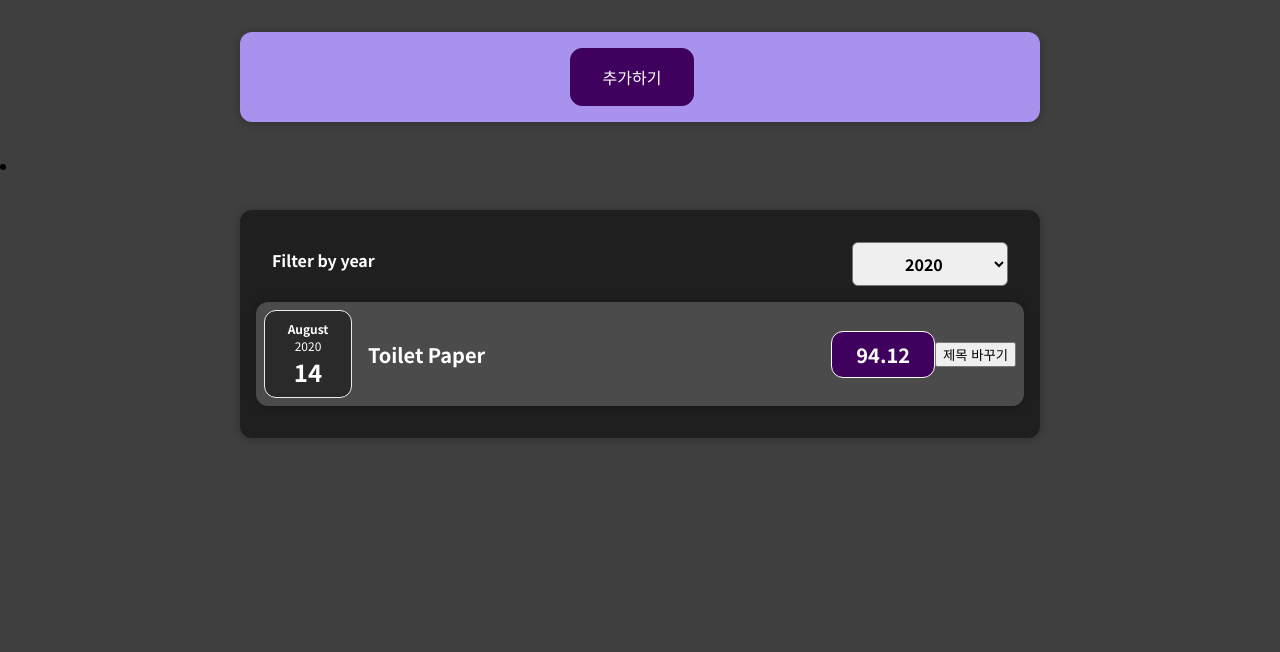
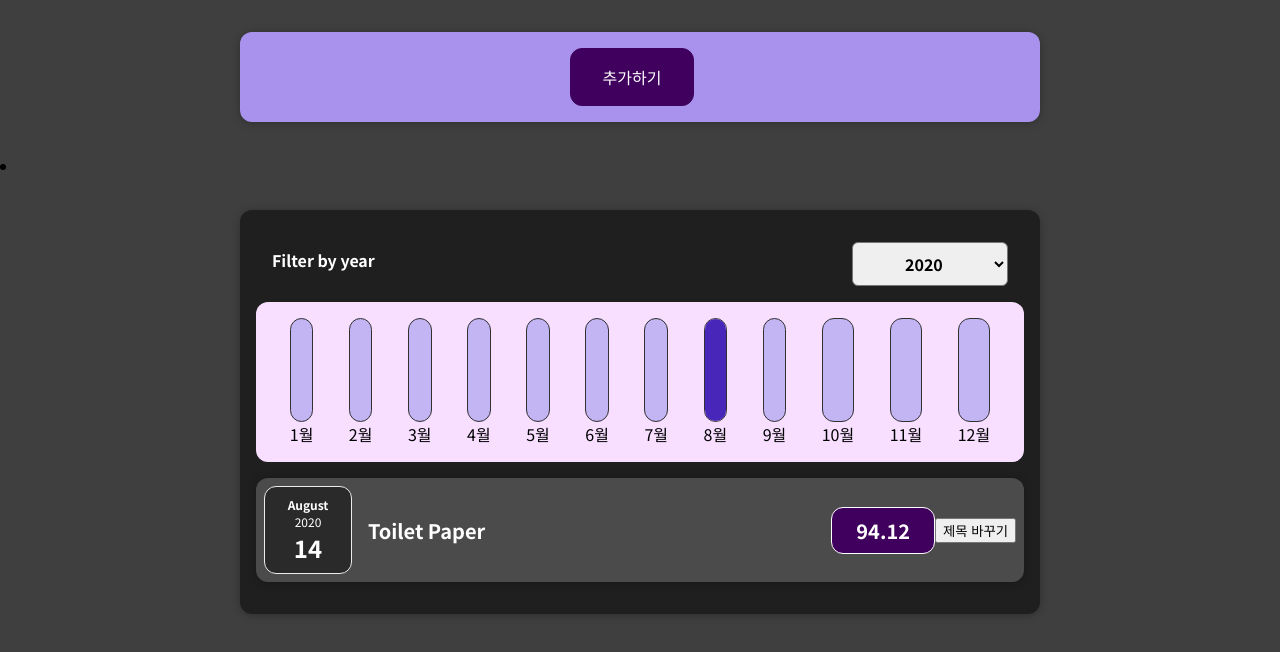
Before and after one commit to wonyoung2257/react_study, a React (Create React App) app: page / in a window 1280 px wide. Shown: the top 652 px of the page. Built offline with nearby package versions, Linux system fonts and the light colour scheme.

Commit message:
5강- 마지막 동적으로 스타일링 추가하기

```diff
--- /dev/null
+++ b/src/components/Chart/Chart.css
@@ -0,0 +1,9 @@
+.chart {
+  padding: 1rem;
+  border-radius: 12px;
+  background-color: #f8dfff;
+  text-align: center;
+  display: flex;
+  justify-content: space-around;
+  height: 10rem;
+}
--- /dev/null
+++ b/src/components/Chart/Chart.js
@@ -0,0 +1,17 @@
+import ChartBar from "./ChartBar";
+import "./Chart.css";
+
+const Chart = (props) => {
+  const dataPoinValues = props.dataPoints.map((dataPoint) => dataPoint.value);
+  const totalMaximum = Math.max(...dataPoinValues);
+
+  return (
+    <div className="chart">
+      {props.dataPoints.map((dataPoint) => (
+        <ChartBar key={dataPoint.label} value={dataPoint.value} maxValue={totalMaximum} label={dataPoint.label} />
+      ))}
+    </div>
+  );
+};
+
+export default Chart;
--- /dev/null
+++ b/src/components/Chart/ChartBar.css
@@ -0,0 +1,30 @@
+.chart-bar {
+  height: 100%;
+  display: flex;
+  flex-direction: column;
+  align-items: center;
+}
+
+.chart-bar__inner {
+  height: 100%;
+  width: 100%;
+  border: 1px solid #313131;
+  border-radius: 12px;
+  background-color: #c3b4f3;
+  overflow: hidden;
+  display: flex;
+  flex-direction: column;
+  justify-content: flex-end;
+}
+
+.chart-bar__fill {
+  background-color: #4826b9;
+  width: 100%;
+  transition: all 0.3s ease-out;
+}
+
+.chart-bar__label {
+  font-weight: bold;
+  font-size: 0.5rem;
+  text-align: center;
+}
--- /dev/null
+++ b/src/components/Chart/ChartBar.js
@@ -0,0 +1,19 @@
+import "./ChartBar.css";
+
+const ChartBar = (props) => {
+  let barFillHeight = "0%";
+
+  if (props.maxValue > 0) {
+    barFillHeight = Math.round((props.value / props.maxValue) * 100) + "%";
+  }
+  return (
+    <div className="chart-bar">
+      <div className="chart-bar__inner">
+        <div className="chart-bar__fill" style={{ height: barFillHeight }}></div>
+      </div>
+      <div className="char-bar__label">{props.label}</div>
+    </div>
+  );
+};
+
+export default ChartBar;
--- a/src/components/Expenses/Expenses.js
+++ b/src/components/Expenses/Expenses.js
@@ -3,6 +3,7 @@
 import Card from "../UI/Card";
 import ExpensesFilter from "./ExpensesFilter";
 import ExpensesList from "./ExpensesList";
+import ExpensesChart from "./ExpensesChart";
 
 function Expenses(props) {
   const [filterYear, setfilterYear] = useState("2020");
@@ -20,6 +21,7 @@
     <li>
       <Card className="expenses">
         <ExpensesFilter selected={filterYear} onSeletYear={filterChangeHandler} />
+        <ExpensesChart expenses={filteredExpense} />
         <ExpensesList items={filteredExpense} />
       </Card>
     </li>
--- /dev/null
+++ b/src/components/Expenses/ExpensesChart.js
@@ -0,0 +1,27 @@
+import Chart from "../Chart/Chart";
+
+const ExpensesChart = (props) => {
+  const chartDataPoints = [
+    { label: "1월", value: 0 },
+    { label: "2월", value: 0 },
+    { label: "3월", value: 0 },
+    { label: "4월", value: 0 },
+    { label: "5월", value: 0 },
+    { label: "6월", value: 0 },
+    { label: "7월", value: 0 },
+    { label: "8월", value: 0 },
+    { label: "9월", value: 0 },
+    { label: "10월", value: 0 },
+    { label: "11월", value: 0 },
+    { label: "12월", value: 0 },
+  ];
+
+  for (const expense of props.expenses) {
+    const expenseMonth = expense.date.getMonth(); // 1월은 0으로 시작한다.
+    chartDataPoints[expenseMonth].value += expense.amount;
+  }
+
+  return <Chart dataPoints={chartDataPoints} />;
+};
+
+export default ExpensesChart;
--- a/src/components/NewExpense/ExpenseForm.js
+++ b/src/components/NewExpense/ExpenseForm.js
@@ -21,7 +21,7 @@
 
     const expenseDate = {
       title: enteredTitle,
-      amount: enteredAmount,
+      amount: +enteredAmount,
       date: new Date(enteredDate),
     };
 
```
Also changed, not shown: 1 other file (tests, documents, lock files or other folders).
